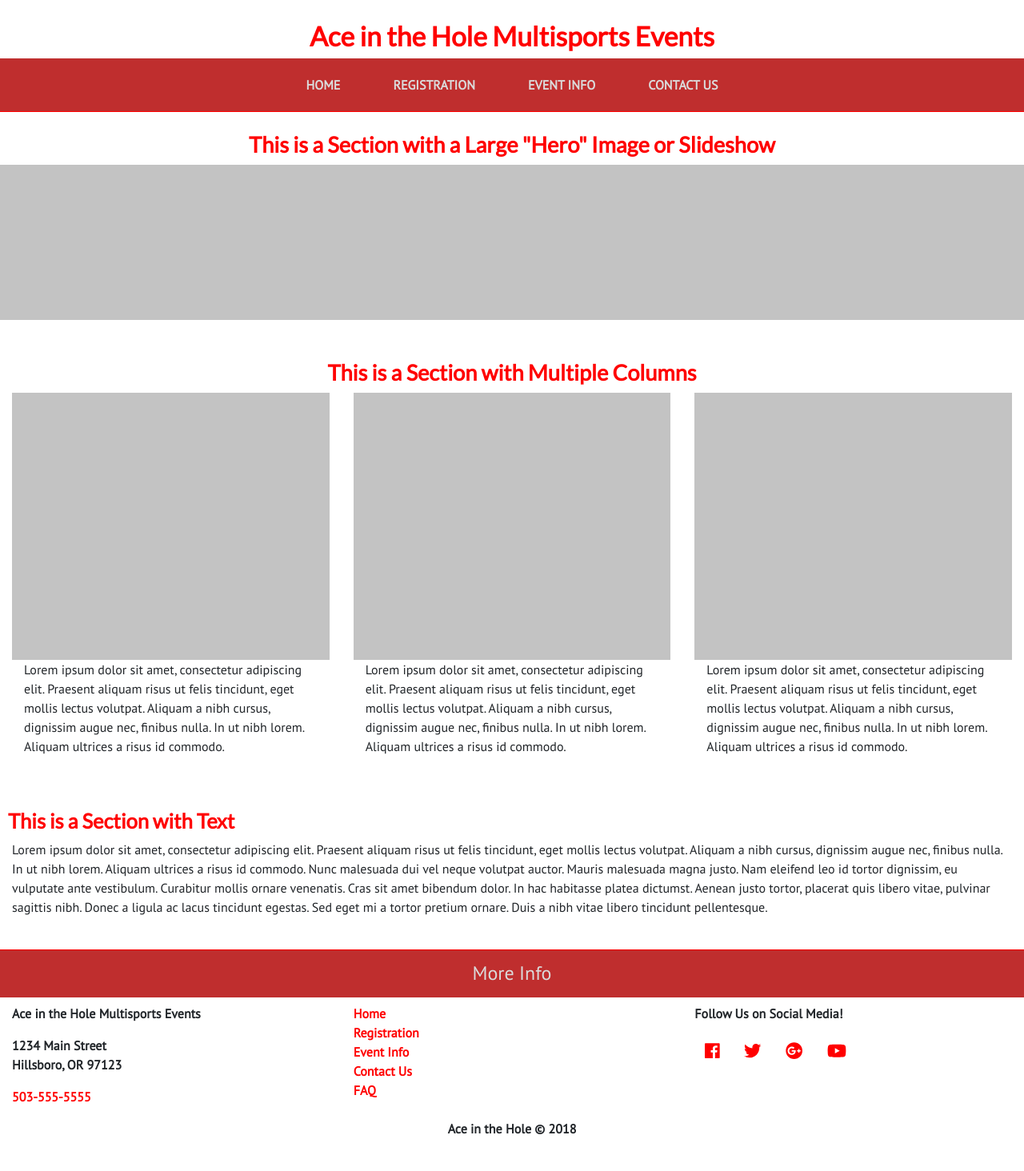
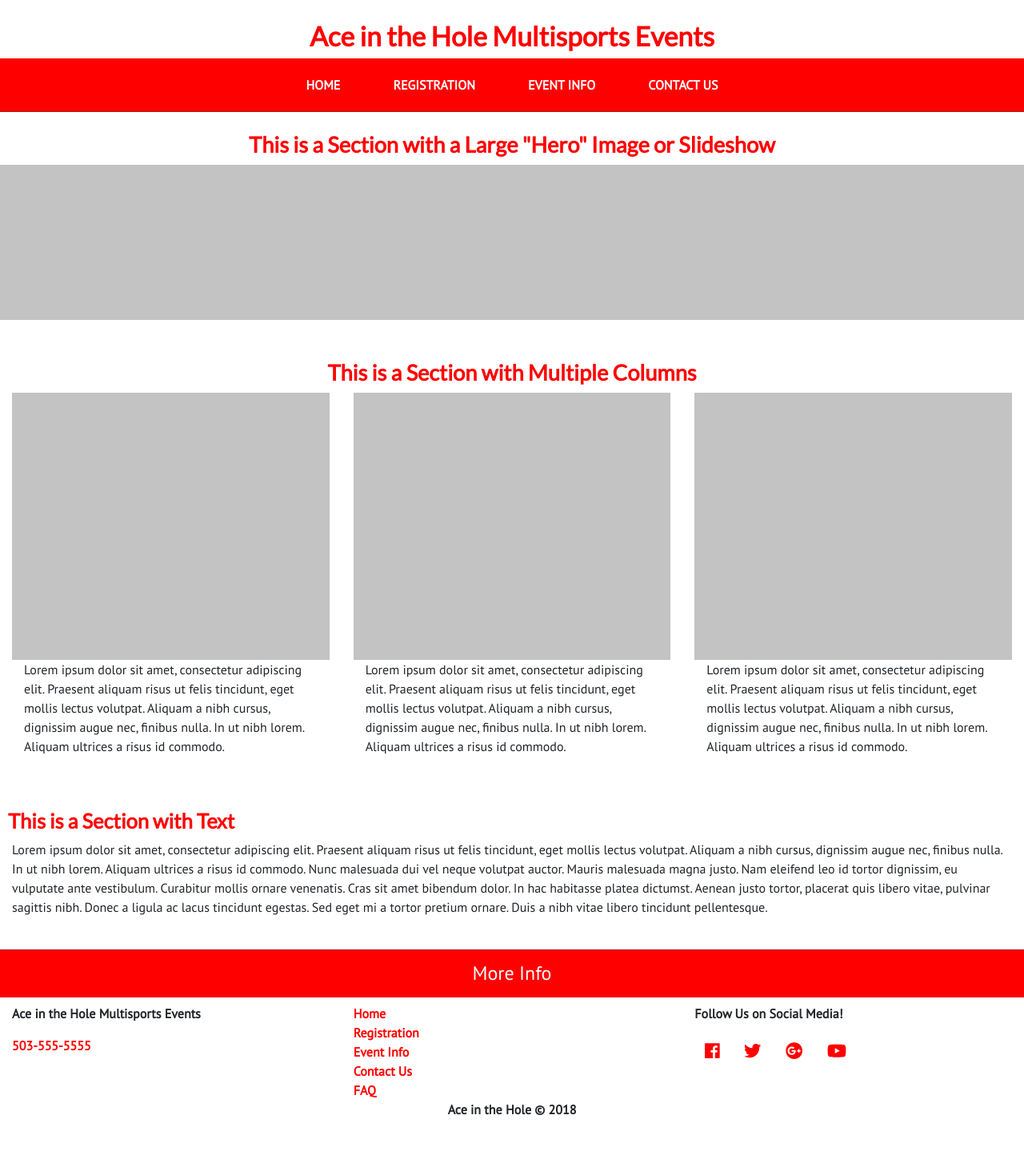
Before and after one commit to dahlpaige/ah_template, a PHP site: page /template.php in a window 1280 px wide. Shown: the whole page at 80% size. After the commit the page ends 1394 px from the top, so only its background shows below. Run offline with PHP 8.4, Linux system fonts and the light colour scheme; some libraries are stand-ins or nearby versions.

Commit message:
color changes

```diff
--- a/css/palette.less
+++ b/css/palette.less
@@ -2,7 +2,7 @@
 
 @color1: rgb(255, 0, 0); // red
 @color2: #a21616; // darker red
-@color3: #bf2e2e; // less saturated red
+@color3: rgb(224, 0, 0); // less saturated red
 @color4: #4B4848; // gray
 @color5:  #dbdbdb; // light gray
 @color6:  #242321; // soft black
--- a/css/style.css
+++ b/css/style.css
@@ -16,7 +16,7 @@ img {
 }
 /* ----- Header ----- */
 header {
-  border-bottom: 1px solid #ff0000;
+  border-bottom: 1px solid #a21616;
   padding-top: 25px;
 }
 header h1 {
@@ -27,7 +27,7 @@ header h1 {
   font-family: 'Lato', sans-serif;
 }
 header .navbar {
-  background-color: #bf2e2e;
+  background-color: #ff0000;
   text-transform: uppercase;
 }
 header .navbar ul li {
@@ -35,7 +35,7 @@ header .navbar ul li {
   text-align: center;
 }
 header .navbar a {
-  color: #dbdbdb;
+  color: white;
   font-weight: bold;
 }
 header .navbar a:visited {
@@ -43,7 +43,7 @@ header .navbar a:visited {
 }
 header .navbar a:hover {
   color: white;
-  background-color: #a21616;
+  background-color: #e00000;
   border-radius: 8px;
 }
 /* ----- Section ----- */
@@ -85,15 +85,15 @@ footer {
   padding-left: 15px;
   margin-right: auto;
   margin-left: auto;
-  border-top: 1px solid #ff0000;
+  border-top: 1px solid #a21616;
   padding-bottom: 25px;
 }
 footer h4 {
   padding-top: 15px;
   padding-bottom: 15px;
   text-align: center;
-  background-color: #bf2e2e;
-  color: #dbdbdb;
+  background-color: #ff0000;
+  color: white;
   width: 100%;
 }
 footer .col-sm-4 {
@@ -102,9 +102,6 @@ footer .col-sm-4 {
 footer p {
   margin-left: auto;
   margin-right: auto;
-  font-weight: bold;
-}
-footer address {
   font-weight: bold;
 }
 footer a {
--- a/css/style.less
+++ b/css/style.less
@@ -24,7 +24,7 @@ img {
 /* ----- Header ----- */
 
 header {
-	border-bottom: 1px solid @color1;
+	border-bottom: 1px solid @color2;
 	padding-top: 25px;
 	h1 {
 		text-align: center;
@@ -32,7 +32,7 @@ header {
 		2.1em);
 	}
 	.navbar {
-		background-color: @color3;
+		background-color: @color1;
 		text-transform: uppercase;
 		ul {
 			li {
@@ -41,14 +41,14 @@ header {
 			}
 		}
 		a {
-			color: @color5;
+			color: white;
 			font-weight: bold;
 			&:visited {
 				color: white;
 			}
 			&:hover {
 				color: white;
-				background-color: @color2;
+				background-color: @color3;
 				border-radius: 8px;
 			}
 		}
@@ -86,14 +86,14 @@ section {
 
 footer {
 	.containerFluid();
-	border-top: 1px solid @color1;
+	border-top: 1px solid @color2;
 	padding-bottom: 25px;
 	h4 {
 		padding-top: 15px;
 		padding-bottom: 15px;
 		text-align: center;
-		background-color: @color3;
-		color: @color5;
+		background-color: @color1;
+		color: white;
 		width: 100%;
 	}
 	.col-sm-4 {
@@ -101,9 +101,6 @@ footer {
 	}
 	p {
 		.autoMargins();
-		font-weight: bold;
-	}
-	address {
 		font-weight: bold;
 	}
 	a {
--- a/includes/footer.php
+++ b/includes/footer.php
@@ -14,7 +14,6 @@
             <div class="col-sm">
                 <div itemscope itemtype="http://schema.org/LocalBusiness">
                     <p itemprop="name">Ace in the Hole Multisports Events</p>
-                    <address itemprop="address">1234 Main Street<br>Hillsboro, OR 97123</address>
                     <p itemprop="telephone"><a href="tel:+15035555555">503-555-5555</a></p>
                 </div>
             </div>
```
